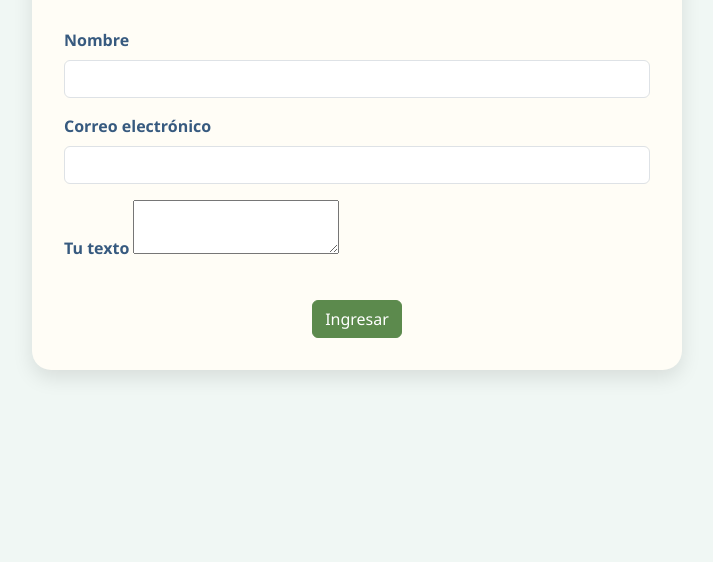
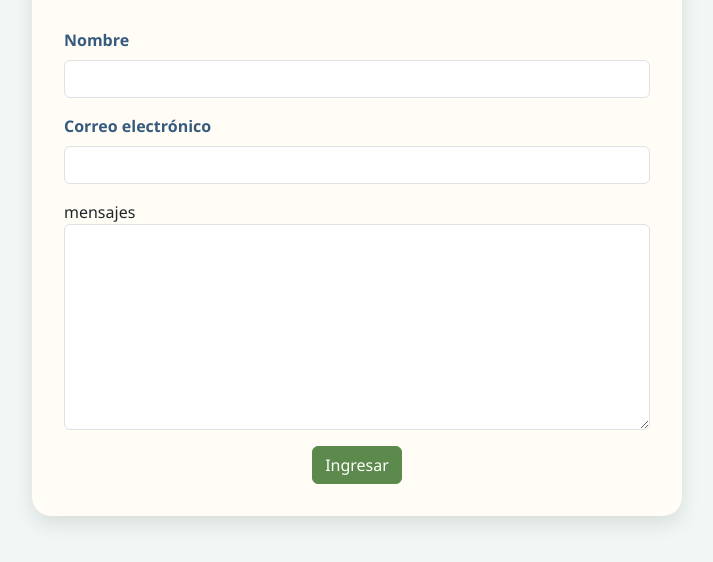
Before and after one commit to eb2727/mundo-animal, a plain HTML site: page index.html in a window 1280 px wide. Shown: the part 138-700 px from the top of the page, without its empty margins (283-996 px from the left). Drawn offline with nearby package versions, Linux system fonts and the light colour scheme.

```diff
--- a/index.html
+++ b/index.html
@@ -66,11 +66,8 @@
       <div class="invalid-feedback">Introduce un correo válido.</div>
     </div>
 
-    <div class="mb-3">
-  <label for="message" class="form-label">Tu texto</label>
-  <textarea id="message" name="message" required>
-  </textarea>
-</div>
+    mensajes
+    <textarea id="message" class="form-control" name="message" rows="8" required=""></textarea>
 
     <div class="text-center">
       <button class="btn btn-primary mt-3" type="submit" name="submit">Ingresar</button>
```
